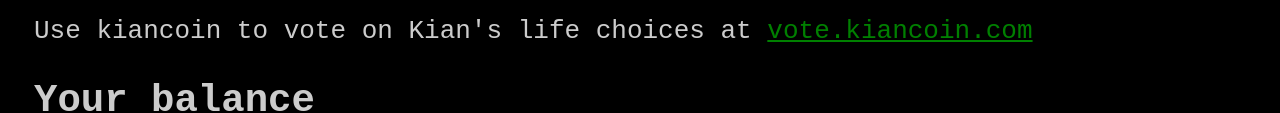
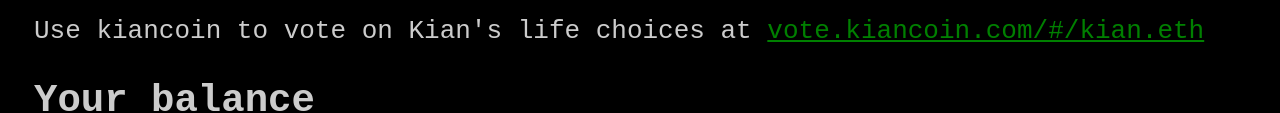
Before and after one commit to fafrd/kiancoin-site, a website with bundled scripts: page index.html in a window 1280 px wide. Shown: the part 217-330 px from the top of the page. Built offline with nearby package versions, Linux system fonts and the light colour scheme; no server answers.

Commit message:
Fix vote url

```diff
--- a/index.html
+++ b/index.html
@@ -10,7 +10,7 @@
     <h1>kiancoin</h1>
 
     <p>Kiancoin is a fantastic new cryptocurrency. There's only 1 in existence. By owning part of the kiancoin, you're owning part of Kian.</p>
-    <p>Use kiancoin to vote on Kian's life choices at <a href="https://vote.kiancoin.com">vote.kiancoin.com</a></p>
+    <p>Use kiancoin to vote on Kian's life choices at <a href="https://vote.kiancoin.com/#/kian.eth">vote.kiancoin.com/#/kian.eth</a></p>
 
     <h2>Your balance</h2>
     <span id="balance">loading...</span>
```
